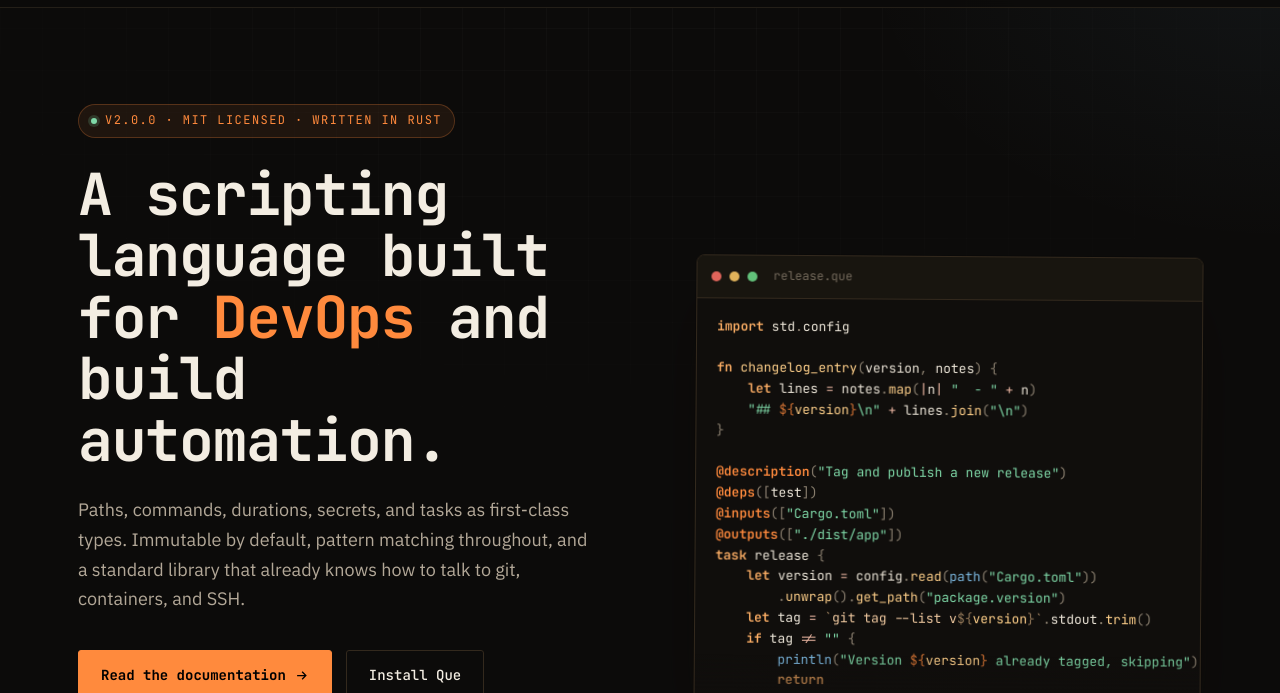
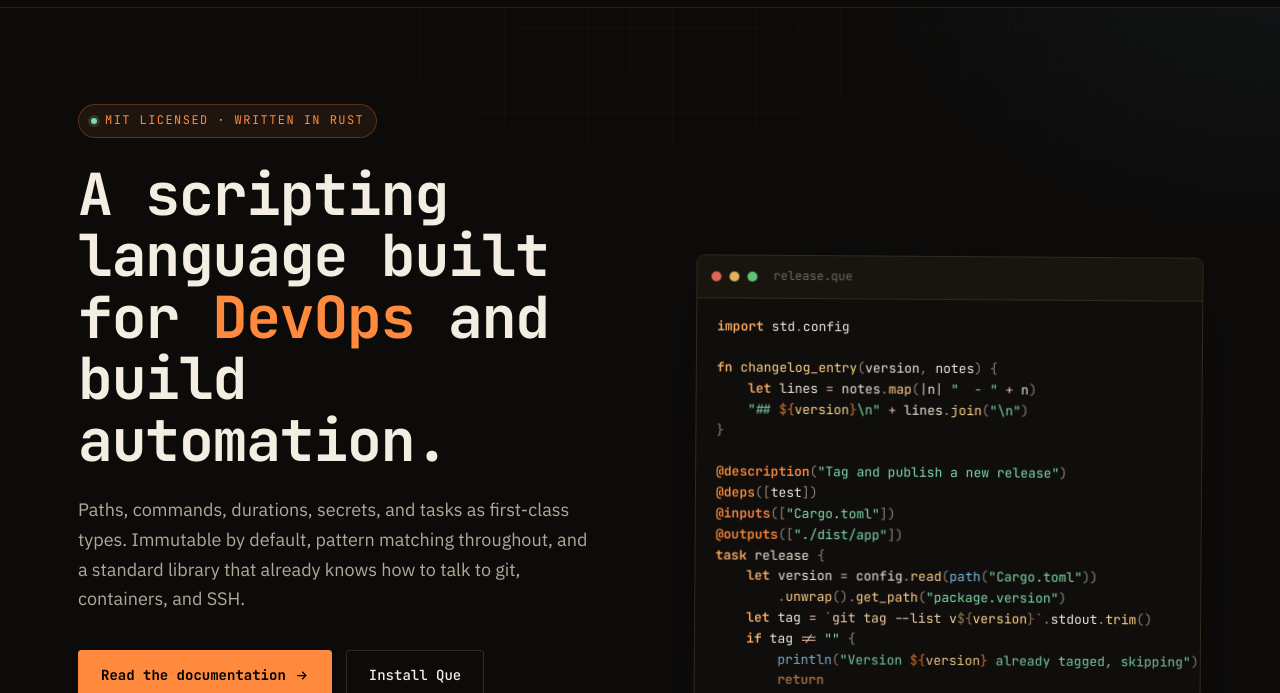
Before and after one commit to jasal82/que-lang, a plain HTML site: page website/index.html in a window 1280 px wide. Shown: the part 56-749 px from the top of the page. Drawn offline with Linux system fonts and the light colour scheme.

Commit message:
Update website

```diff
--- a/website/index.html
+++ b/website/index.html
@@ -43,7 +43,7 @@
 <section class="hero">
     <div class="container hero-grid">
         <div>
-            <span class="eyebrow"><span class="dot"></span> v2.0.0 &middot; MIT licensed &middot; written in Rust</span>
+            <span class="eyebrow"><span class="dot"></span>MIT licensed &middot; written in Rust</span>
             <h1>A scripting language built for <em>DevOps</em> and build automation.</h1>
             <p class="hero-lede">
                 Paths, commands, durations, secrets, and tasks as first-class types.
```
